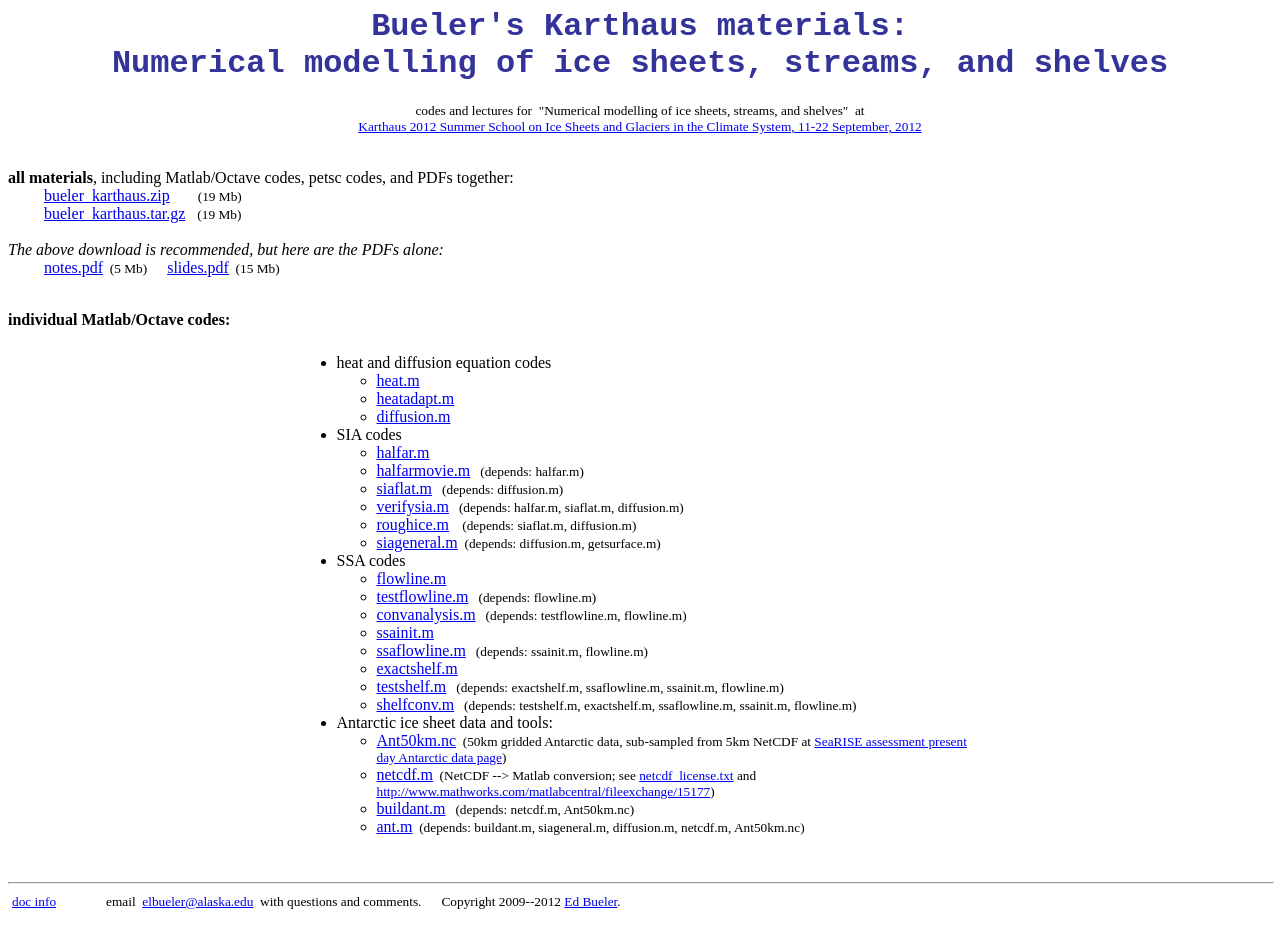
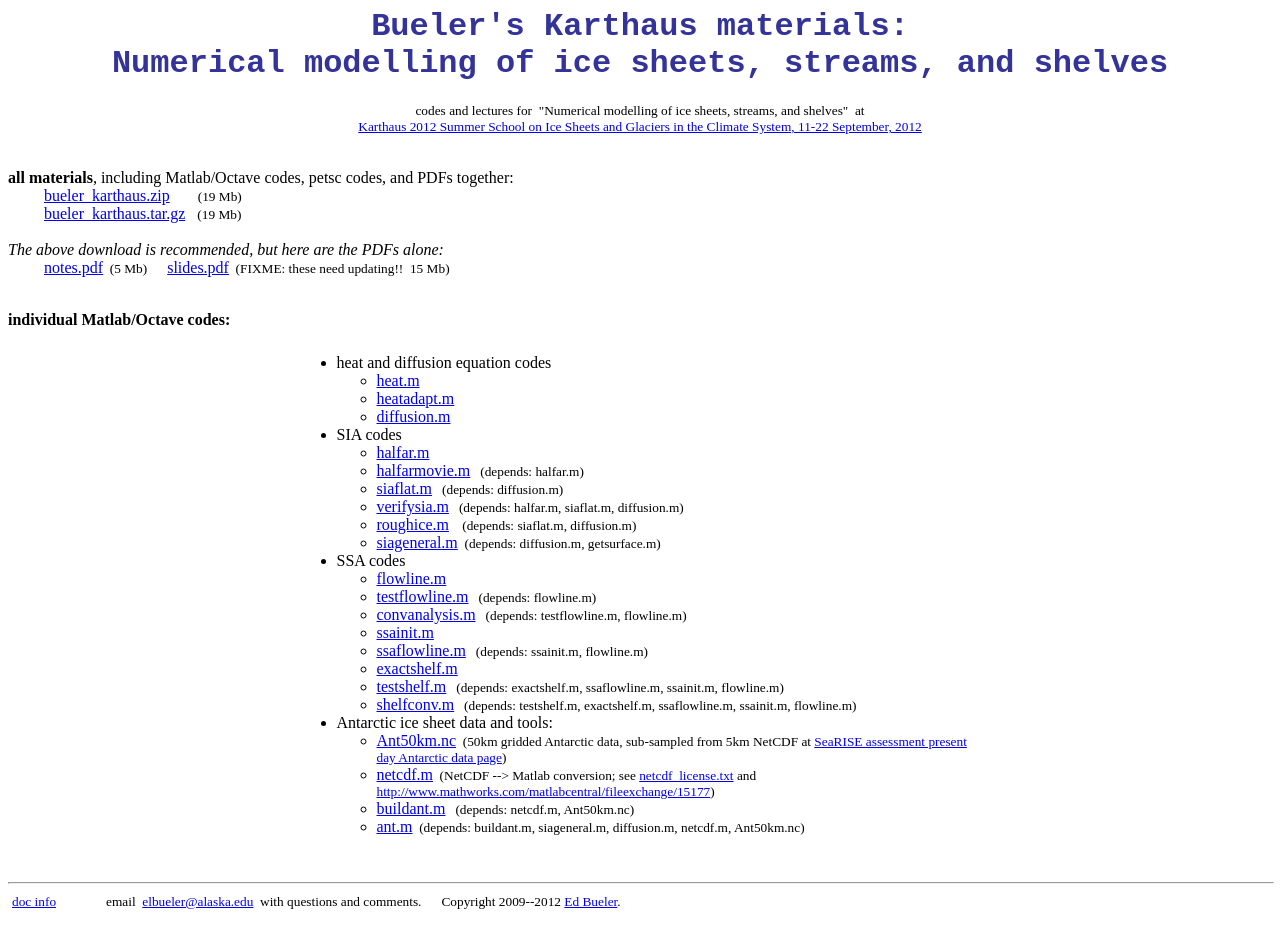
Before and after one commit to bueler/karthaus, a plain HTML site: page index.html in a window 1280 px wide. Drawn offline with Linux system fonts and the light colour scheme.

Commit message:
cleaning up for upload to my dms.uaf site

```diff
--- a/index.html
+++ b/index.html
@@ -1,5 +1,6 @@
 <!DOCTYPE HTML PUBLIC "-//w3c//dtd html 4.0 transitional//en">
 <html><head>
+
 
 
 
@@ -38,7 +39,7 @@ together:<br>
 recommended, but here are the PDFs alone:</span><br>
 
 &nbsp;&nbsp;&nbsp;&nbsp;&nbsp;&nbsp;&nbsp;&nbsp; <a href="notes.pdf"><span style="text-decoration: underline;">notes</span></a><a href="notes.pdf">.pdf</a><small>&nbsp; (5 Mb)</small> &nbsp; &nbsp;&nbsp;<a href="slides.pdf">slides.pdf</a><small><small><big>&nbsp;
-(15 Mb)<br>
+(FIXME: these need updating!!&nbsp; 15 Mb)<br>
 </big>
 <br>
 </small></small>
```
Also changed, not shown: 2 other files.
